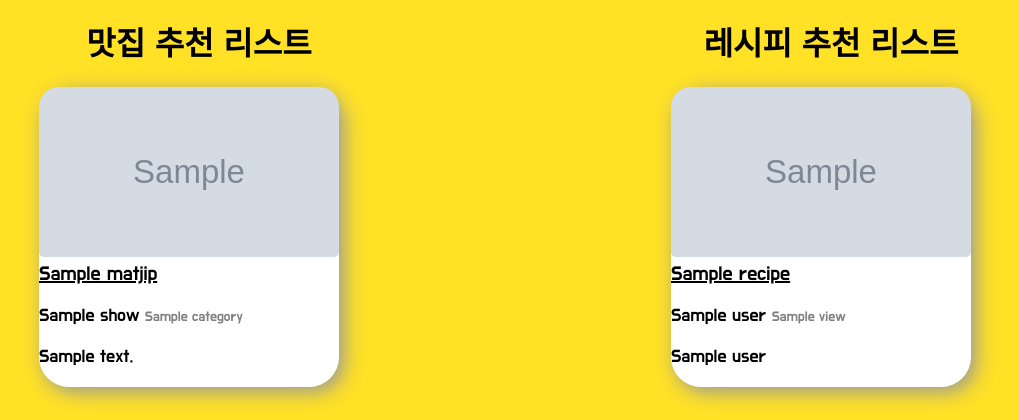
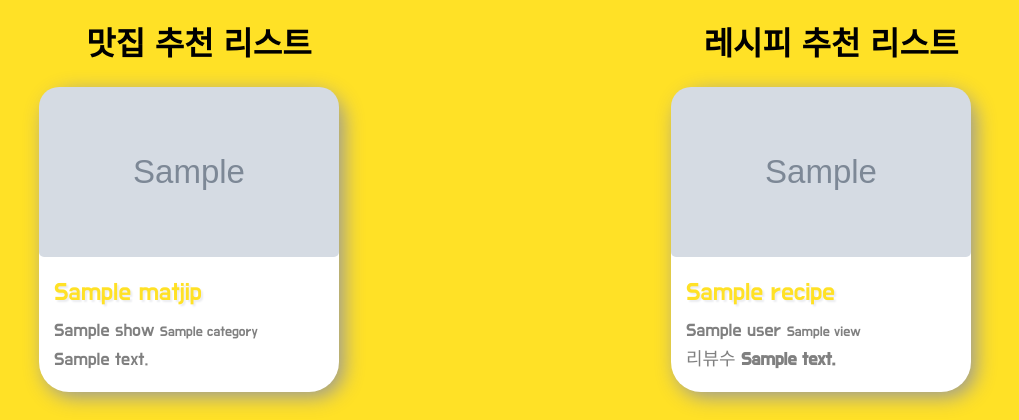
Before and after one commit to sparataweek01/spartaweek01, a Flask app: template templates/index.html in a window 1280 px wide. Shown: the part 848-1268 px from the top of the page, without its empty margins (125-1144 px from the left). Run offline with Flask 2, Linux system fonts and the light colour scheme; the template is opened without the code that fills it: most values are stand-ins (such as "Sample title", 1, 10 or a date in 2020); grey boxes marked "Sample" are stand-in pictures; some libraries are stand-ins or nearby versions.

Commit message:
홈 css수정, 레시피 조회수 db 수정

```diff
--- a/static/index.css
+++ b/static/index.css
@@ -127,15 +127,26 @@ body {
     height: 170px;
     border-radius: 20px 20px 5px 5px;
 }
+.card-body {
+    padding: 15px;
+    height: 100px;
+}
 
 .card-title {
-    margin-top: 20px;
-    color: black;
-    font-size: 20px;
+    color: #ffe126;
+    font-size: 25px;
+    display: block;
+    overflow: hidden;
+    white-space: nowrap;
+    text-overflow:ellipsis;
+    text-decoration: none;
+    text-shadow: 2px 2px 2px #ebecf0;
 }
 
 .card-body > p {
     font-size: 18px;
+    color: gray;
+    line-height: 10px;
 }
 
 .card-text > span {
--- a/templates/index.html
+++ b/templates/index.html
@@ -92,7 +92,7 @@
                             >{{ recipe.title }}</a
                             >
                             <p class="card-text">{{ recipe.user }} <span>{{recipe.view}}</span></p>
-                            <p class="card-text comment">{{recipe.user}}</p>
+                            <p class="card-text comment">리뷰수 <b>{{recipe.review}}</b></p>
                         </div>
                     </div>
                 </div>
```
Also changed, not shown: scraping_recipe.py (+18 -7 lines).
